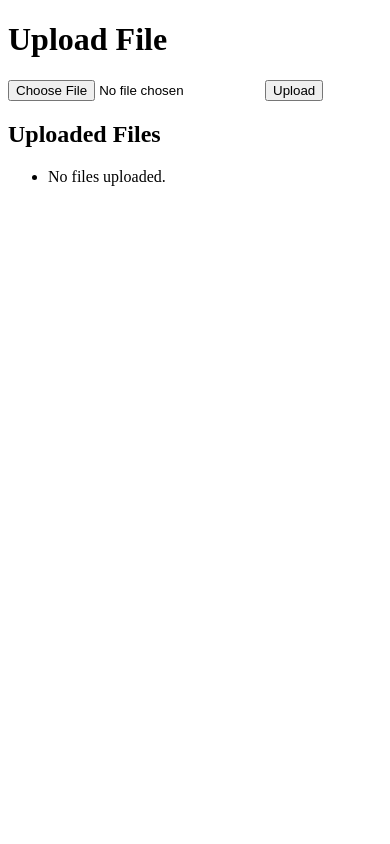
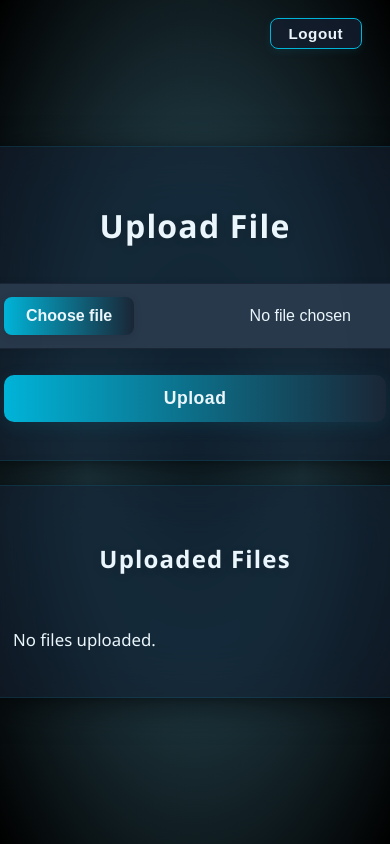
Before and after one commit to sanmarkos/Sharing-a-secure-file, a Flask app: page / in a window 390 px wide; the page is wider, and only the part inside the window is pictured. Run offline with Flask 2, Linux system fonts and the light colour scheme; the visitor is signed in with stand-in values (Sample User, id 1); parts of the project's set-up code (start-up, migrations or seed data) failed here and were passed over.

Commit message:
created UI design

```diff
--- /dev/null
+++ b/static/styles.css
@@ -0,0 +1,308 @@
+body {
+    font-family: 'Segoe UI', Arial, sans-serif;
+    background: radial-gradient(ellipse at center, #0f2027 0%, #203a43 40%, #000000 100%);
+    min-height: 100vh;
+    margin: 0;
+    display: flex;
+    align-items: center;
+    justify-content: center;
+    transition: background 1s;
+}
+
+.main-split {
+    display: flex;
+    flex-direction: row;
+    gap: 32px;
+    justify-content: center;
+    align-items: center; /* <-- make sure this is 'center' */
+    width: 100vw;
+    max-width: 900px;
+    margin: 0 auto;
+    padding: 40px 0;
+}
+
+.glass-box {
+    background: rgba(20, 30, 48, 0.65);
+    border-radius: 24px;
+    box-shadow: 0 8px 32px 0 rgba(0,0,0,0.55), 0 1.5px 8px 0 rgba(0,0,0,0.18);
+    padding: 36px 28px 28px 28px;
+    min-width: 320px;
+    width: 100%;
+    max-width: 400px;
+    animation: fadeIn 1.2s cubic-bezier(0.23, 1, 0.32, 1);
+    backdrop-filter: blur(18px) saturate(120%);
+    border: 1.5px solid rgba(255,255,255,0.10);
+    display: flex;
+    flex-direction: column;
+    align-items: center;
+    gap: 18px;
+    color: #eaf6fb;
+}
+
+@keyframes fadeIn {
+    from { opacity: 0; transform: translateY(40px) scale(0.98); }
+    to { opacity: 1; transform: translateY(0) scale(1); }
+}
+
+@keyframes fadeIn {
+    from { opacity: 0; transform: translateY(40px) scale(0.98); }
+    to { opacity: 1; transform: translateY(0) scale(1); }
+}
+
+
+h1, h2 {
+    color: #eaf6fb;
+    text-align: center;
+    margin-bottom: 18px;
+    letter-spacing: 1.2px;
+    font-weight: 700;
+    transition: color 0.4s;
+    text-shadow: 0 2px 8px rgba(0,0,0,0.18);
+}
+
+
+form {
+    width: 100%;
+    display: flex;
+    flex-direction: column;
+    gap: 16px;
+    align-items: center;
+}
+
+
+input[type="text"], input[type="password"], input[type="file"] {
+    width: 100%;
+    padding: 13px 18px;
+    margin: 0 0 10px 0;
+    border: 1.5px solid #1a2636;
+    border-radius: 10px;
+    background: rgba(44, 62, 80, 0.85);
+    color: #eaf6fb;
+    font-size: 1rem;
+    transition: border 0.3s, box-shadow 0.3s, background 0.3s;
+    box-shadow: 0 1.5px 8px 0 rgba(0,0,0,0.08);
+}
+
+
+input:focus {
+    border: 1.5px solid #00b4d8;
+    box-shadow: 0 0 10px #00b4d8;
+    outline: none;
+    background: rgba(44, 62, 80, 1);
+}
+
+
+button, input[type="submit"] {
+    width: 100%;
+    padding: 13px 0;
+    background: linear-gradient(90deg, #00b4d8 0%, #1a2636 100%);
+    color: #eaf6fb;
+    border: none;
+    border-radius: 10px;
+    font-size: 1.1rem;
+    font-weight: 700;
+    cursor: pointer;
+    box-shadow: 0 4px 18px 0 rgba(0, 180, 216, 0.10);
+    transition: background 0.4s, transform 0.2s, box-shadow 0.3s;
+    margin-bottom: 10px;
+    letter-spacing: 0.5px;
+}
+
+
+button:hover, input[type="submit"]:hover {
+    background: linear-gradient(90deg, #1a2636 0%, #00b4d8 100%);
+    transform: translateY(-2px) scale(1.04);
+    box-shadow: 0 8px 32px 0 rgba(0, 180, 216, 0.18);
+}
+
+
+.link {
+    display: block;
+    text-align: center;
+    color: #00b4d8;
+    text-decoration: none;
+    margin-top: 10px;
+    transition: color 0.3s;
+    font-weight: 600;
+    font-size: 1rem;
+}
+
+.link:hover {
+    color: #eaf6fb;
+    text-decoration: underline;
+}
+
+
+ul {
+    width: 100%;
+    padding-left: 18px;
+    color: #eaf6fb;
+    font-size: 1.05rem;
+    margin-bottom: 0;
+}
+
+li {
+    margin-bottom: 18px;
+    display: flex;
+    align-items: center;
+    gap: 8px;
+}
+
+
+/* File upload animation */
+input[type="file"]::-webkit-file-upload-button {
+    visibility: hidden;
+}
+input[type="file"]::before {
+    content: 'Choose file';
+    display: inline-block;
+    background: linear-gradient(90deg, #00b4d8 0%, #1a2636 100%);
+    color: #eaf6fb;
+    border-radius: 8px;
+    padding: 10px 22px;
+    outline: none;
+    white-space: nowrap;
+    cursor: pointer;
+    font-size: 1rem;
+    font-weight: 700;
+    margin-right: 10px;
+    transition: background 0.4s;
+    border: none;
+    box-shadow: 0 2px 8px 0 rgba(0,0,0,0.10);
+}
+input[type="file"]:hover::before {
+    background: linear-gradient(90deg, #1a2636 0%, #00b4d8 100%);
+}
+
+
+/* File actions container */
+.file-actions {
+    display: flex;
+    gap: 16px;
+    margin-top: 8px;
+}
+
+/* Unified action button style for download and delete */
+.action-btn {
+    min-width: 120px;
+    padding: 12px 0;
+    font-size: 1.05rem;
+    border-radius: 10px;
+    background: linear-gradient(90deg, #00b4d8 0%, #1a2636 100%);
+    border: 1.5px solid #00b4d8;
+    color: #eaf6fb;
+    font-weight: 700;
+    box-shadow: 0 2px 8px 0 rgba(0, 180, 216, 0.10);
+    text-align: center;
+    text-decoration: none;
+    transition: box-shadow 0.3s, transform 0.2s, background 0.3s;
+    cursor: pointer;
+    display: inline-block;
+}
+.action-btn:hover {
+    background: linear-gradient(90deg, #1a2636 0%, #00b4d8 100%);
+    box-shadow: 0 4px 16px 0 rgba(0, 180, 216, 0.18);
+    transform: scale(1.05);
+}
+
+
+/* Responsive */
+@media (max-width: 900px) {
+    .main-split {
+        flex-direction: column;
+        align-items: center;
+        gap: 24px;
+        padding: 24px 0;
+    }
+    .glass-box {
+        min-width: 0;
+        max-width: 98vw;
+        width: 98vw;
+    }
+}
+
+/* Centered logout button at the bottom of the window */
+/* Small logout button for inside boxes */
+
+.logout-btn {
+    min-width: 120px;
+    padding: 12px 0;
+    font-size: 1.05rem;
+    border-radius: 10px;
+    margin-top: 18px;
+    margin-bottom: 0;
+    background: rgba(20, 30, 48, 0.7);
+    border: 1.5px solid #00b4d8;
+    color: #eaf6fb;
+    font-weight: 700;
+    box-shadow: 0 2px 8px 0 rgba(0, 180, 216, 0.10);
+    transition: box-shadow 0.3s, transform 0.2s, background 0.3s;
+    cursor: pointer;
+    backdrop-filter: blur(8px);
+}
+.logout-btn:hover {
+    background: rgba(0, 180, 216, 0.18);
+    box-shadow: 0 4px 16px 0 rgba(0, 180, 216, 0.18);
+    transform: scale(1.05);
+}
+
+/* Top-right fixed logout button */
+.logout-btn-top {
+    position: fixed;
+    top: 18px;
+    right: 28px;
+    z-index: 1000;
+    width: auto;           /* Make width fit content */
+    min-width: 0;          /* Remove min-width */
+    padding: 6px 18px;     /* Smaller padding */
+    font-size: 0.95rem;
+    border-radius: 8px;
+    background: rgba(20, 30, 48, 0.78);
+    border: 1.5px solid #00b4d8;
+    color: #eaf6fb;
+    font-weight: 700;
+    box-shadow: 0 2px 8px 0 rgba(0, 180, 216, 0.10);
+    transition: box-shadow 0.3s, transform 0.2s, background 0.3s;
+    cursor: pointer;
+    backdrop-filter: blur(8px);
+}
+.logout-btn-top:hover {
+    background: rgba(0, 180, 216, 0.22);
+    box-shadow: 0 4px 16px 0 rgba(0, 180, 216, 0.18);
+    transform: scale(1.07);
+}
+
+/* Login label style */
+.login-label {
+    color: #eaf6fb;
+    font-weight: 600;
+    letter-spacing: 0.5px;
+    margin-bottom: 4px;
+    margin-top: 10px;
+    display: block;
+    text-shadow: 0 1px 8px rgba(0,0,0,0.18);
+    transition: color 0.4s;
+    animation: loginLabelFade 1s;
+}
+@keyframes loginLabelFade {
+    from { color: #203a43; opacity: 0; }
+    to { color: #eaf6fb; opacity: 1; }
+}
+
+/* Improved glassmorphism for boxes */
+.glass-box {
+    background: rgba(20, 30, 48, 0.55);
+    backdrop-filter: blur(24px) saturate(140%);
+    border: 1.5px solid rgba(0,180,216,0.13);
+}
+
+/* Softer button hover effect */
+button, input[type="submit"] {
+    /* ...existing code... */
+    transition: box-shadow 0.3s, transform 0.2s, background 0.3s;
+}
+button:hover, input[type="submit"]:hover {
+    background: rgba(0, 180, 216, 0.12);
+    box-shadow: 0 8px 32px 0 rgba(0, 180, 216, 0.18);
+    transform: scale(1.03);
+}
--- a/templates/index.html
+++ b/templates/index.html
@@ -4,27 +4,47 @@
     <meta charset="UTF-8">
     <meta name="viewport" content="width=device-width, initial-scale=1.0">
     <title>Encrypted File Upload</title>
+    <link rel="stylesheet" href="{{ url_for('static', filename='styles.css') }}">
 </head>
 <body>
+    <form action="/logout" method="post" style="position:fixed;top:18px;right:28px;z-index:1000;">
+        <button class="logout-btn-top">Logout</button>
+    </form>
+    <div class="main-split">
+        <div class="glass-box">
             <h1>Upload File</h1>
             <form action="/upload" method="post" enctype="multipart/form-data">
                 <input type="file" name="file" required>
                 <input type="submit" value="Upload">
             </form>
-
+        </div>
+        <div class="glass-box">
             <h2>Uploaded Files</h2>
             <ul>
                 {% for file in files %}
-            <li>
-                {{ file }}
-                [<a href="{{ url_for('download_file', filename=file) }}">Download</a>]
+                    <li style="flex-direction: column; align-items: flex-start;">
+                        <span>{{ file }}</span>
+                        <div class="file-actions">
+                            <a class="action-btn" href="{{ url_for('download_file', filename=file) }}">Download</a>
                             <form action="{{ url_for('delete_file', filename=file) }}" method="post" style="display:inline;">
-                    <button type="submit" onclick="return confirm('Are you sure you want to delete this file?');">Delete</button>
+                                <button type="submit" class="action-btn" onclick="return confirm('Are you sure you want to delete this file?');">Delete</button>
                             </form>
+                        </div>
                     </li>
                 {% else %}
                     <li>No files uploaded.</li>
                 {% endfor %}
             </ul>
+        </div>
+    </div>
+    <script>
+    // Fade out animation on logout
+    document.querySelectorAll('.logout-btn-top').forEach(btn => {
+        btn.addEventListener('click', function(e) {
+            document.body.style.transition = 'opacity 0.5s';
+            document.body.style.opacity = 0;
+        });
+    });
+    </script>
 </body>
 </html>
```
Also changed, not shown: templates/login.html (+15 -4 lines), 4 other files. Lines whose indentation alone changed are shown as unchanged.
